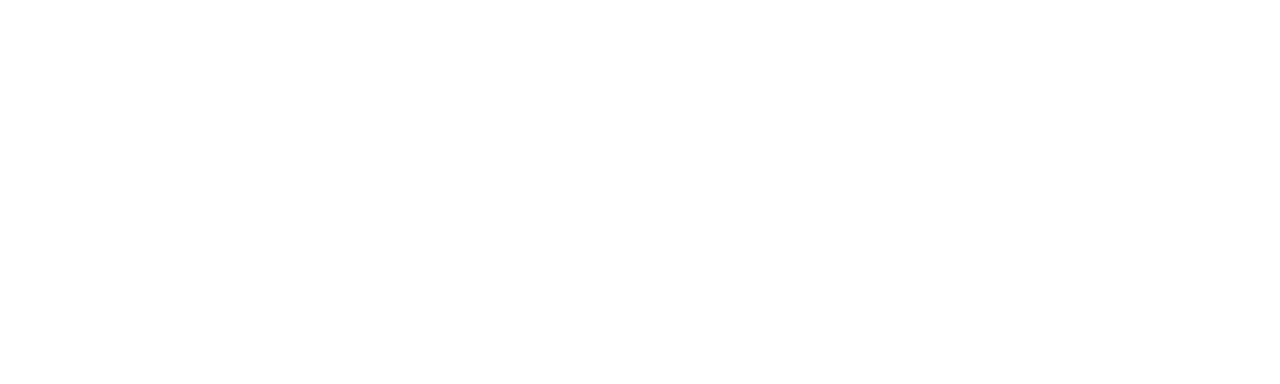
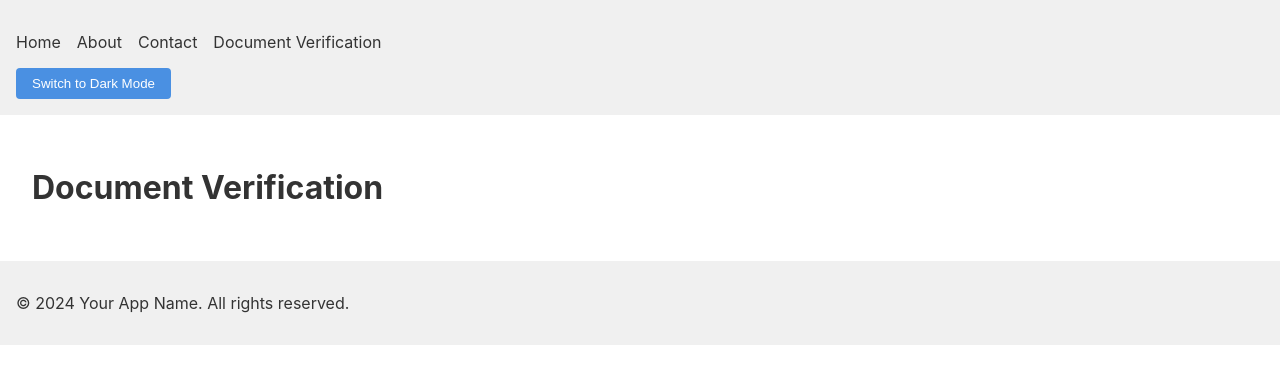
Before and after one commit to ichibangroup/momofin_front, a React (Create React App) app: page /verify in a window 1280 px wide. Before the commit this address had no page. Shown: the top 384 px of the page. Built offline with nearby package versions, Linux system fonts and the light colour scheme.

Commit message:
GREEN: Implement minimal DocumentVerification component to pass test

```diff
--- a/src/App.js
+++ b/src/App.js
@@ -1,11 +1,12 @@
 import React, { Suspense, lazy } from 'react';
 import { BrowserRouter as Router, Routes, Route } from 'react-router-dom';
 import Layout from './components/Layout';
-import LoadingIndicator from './LoadingIndicator';
+import LoadingIndicator from './components/LoadingIndicator';
 
 const Home = lazy(() => import('./components/Home'));
-const About = lazy(() => import('./About'));
+const About = lazy(() => import('./components/About'));
 const Contact = lazy(() => import('./components/Contact'));
+const DocumentVerification = lazy(() => import('./components/DocumentVerification'));
 
 function App() {
   return (
@@ -27,6 +28,11 @@ function App() {
               <Contact />
             </Suspense>
           } />
+          <Route path="verify" element={
+            <Suspense fallback={<LoadingIndicator />}>
+              <DocumentVerification />
+            </Suspense>
+          } />
         </Route>
       </Routes>
     </Router>
--- /dev/null
+++ b/src/components/DocumentVerification.js
@@ -0,0 +1,7 @@
+import React from 'react';
+
+const DocumentVerification = () => {
+  return <h1>Document Verification</h1>;
+};
+
+export default DocumentVerification;
--- a/src/components/Layout.js
+++ b/src/components/Layout.js
@@ -13,6 +13,7 @@ const Layout = () => {
             <li><Link to="/">Home</Link></li>
             <li><Link to="/about">About</Link></li>
             <li><Link to="/contact">Contact</Link></li>
+            <li><Link to="/verify">Document Verification</Link></li>
           </ul>
         </nav>
         <button onClick={toggleTheme}>
```
Also changed, not shown: 2 other files (tests, documents, lock files or other folders).
